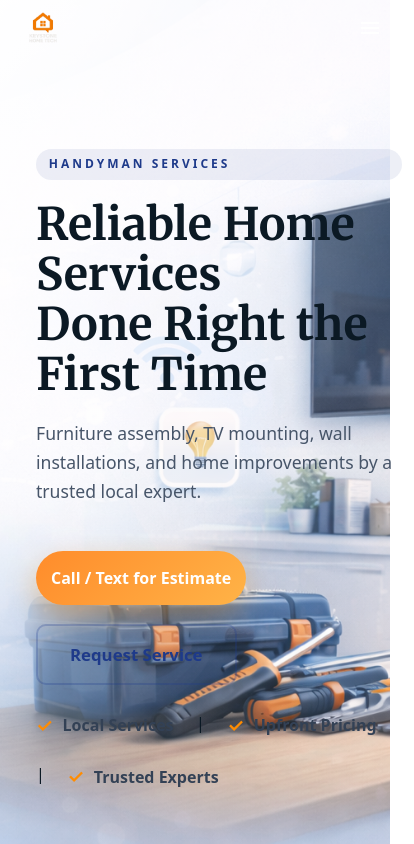
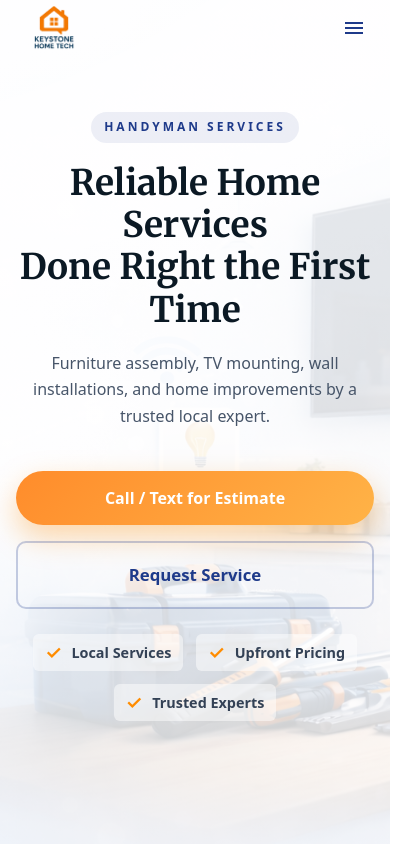
Before and after one commit to TamirP123/keystone-home-tech, a React (Vite) app: page / in a window 390 px wide. Shown: the top 844 px of the page, 414 px wide, since content can reach past the window. Built offline with nearby package versions, Linux system fonts and the light colour scheme.

Commit message:
Mobile adjustments for navbar

```diff
--- a/src/components/Navbar.jsx
+++ b/src/components/Navbar.jsx
@@ -9,7 +9,7 @@ import {
 } from "@mui/material";
 import { Link } from "react-router-dom";
 import MenuIcon from "@mui/icons-material/Menu";
-import logo from "../assets/Logo.png";
+import logo from "../assets/KeystoneLogo.png";
 import "../styles/Hero.css"; // keep SAME CSS
 
 export default function Navbar() {
@@ -52,9 +52,15 @@ export default function Navbar() {
             </Box>
 
             {/* MOBILE */}
-            <IconButton className="mobile-only" onClick={() => setOpen(true)}>
-              <MenuIcon sx={{ color: "#fff" }} />
-            </IconButton>
+           {/* MOBILE HAMBURGER */}
+<IconButton
+  className="mobile-only"
+  onClick={() => setOpen(true)}
+  /* Updated color logic: dark if scrolled or if using on a light background */
+  sx={{ color: scrolled ? "#0b1924" : "#1e3a8a" }}
+>
+  <MenuIcon />
+</IconButton>
           </Box>
         </Toolbar>
       </AppBar>
--- a/src/styles/Hero.css
+++ b/src/styles/Hero.css
@@ -210,11 +210,11 @@
    VISIBILITY CONTROLS
    ===================== */
 .desktop-only {
-  display: flex;
+  display: flex !important; /* Force flex for PC */
 }
 
 .mobile-only {
-  display: none;
+  display: none !important; /* Hide on PC */
 }
 
 /* =====================
@@ -255,29 +255,99 @@
   margin-left: clamp(2rem, 6vw, 6rem);
 }
 
+
 /* =====================
-   RESPONSIVE
+   MOBILE REFINE (Fixes)
    ===================== */
+
 @media (max-width: 768px) {
+  .hero {
+    /* Center the background and add a stronger overlay so text is readable */
+    background:
+      linear-gradient(
+        to bottom,
+        rgba(255, 255, 255, 0.9) 0%,
+        rgba(255, 255, 255, 0.8) 100%
+      ),
+      url("../assets/HeroBackground.png");
+    background-size: cover;
+    background-position: center;
+    padding-top: 80px; /* Reduced top padding for mobile headers */
+  }
+
+  .hero-content {
+    margin: 0 auto;
+    padding: 2rem 1rem;
+    text-align: center; /* Center text for better mobile balance */
+    align-items: center;
+    justify-content: flex-start; /* Start higher up the screen */
+  }
+
+  .hero-content h1 {
+    font-size: 2.2rem; /* Shrink slightly to avoid awkward line breaks */
+    line-height: 1.2;
+  }
+
+  .hero-content p {
+    margin: 0 auto 2rem auto;
+    font-size: 1rem;
+  }
+
+  /* BUTTONS: Make them full-width for easier tapping */
+  .hero-actions {
+    width: 100%;
+    flex-direction: column;
+    gap: 1rem;
+  }
+
+  .primary-btn, .secondary-btn {
+    width: 100%;
+    padding: 1.2rem; /* Larger tap target */
+  }
+
+  /* FEATURES: Remove vertical pipes and use a clean grid/list */
+  .hero-features {
+    justify-content: center;
+    gap: 0.8rem;
+  }
+
+  .hero-features .separator {
+    display: none; /* Hide the "|" on mobile */
+  }
+
+  .feature {
+    font-size: 0.9rem;
+    background: rgba(255, 255, 255, 0.5);
+    padding: 4px 12px;
+    border-radius: 6px;
+  }
+
   .desktop-only {
-    display: none;
+    display: none !important;
   }
 
   .mobile-only {
-    display: inline-flex;
+    display: inline-flex !important;
   }
 
+  /* Adjust Logo for Mobile so it doesn't overlap the hamburger */
   .nav-logo {
-    transform: scale(1.2);
-    height: 36px;
+    transform: scale(1.1);
+    margin-left: 10px;
   }
 
-  .hero-content {
-    max-width: 100%;
-    margin: 0 1.5rem;
-  }
-
-  .hero {
-    background-position: center center;
+  /* Ensure the navbar toolbar has enough space */
+  .nav-inner {
+    padding: 0 1rem !important;
+    display: flex;
+    justify-content: space-between;
+    width: 100%;
   }
 }
+
+/* Extra small devices (iPhone SE, etc) */
+@media (max-width: 380px) {
+  .hero-content h1 {
+    font-size: 1.8rem;
+  }
+}
```
